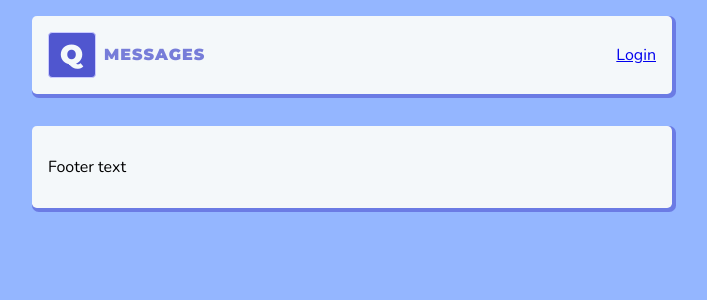
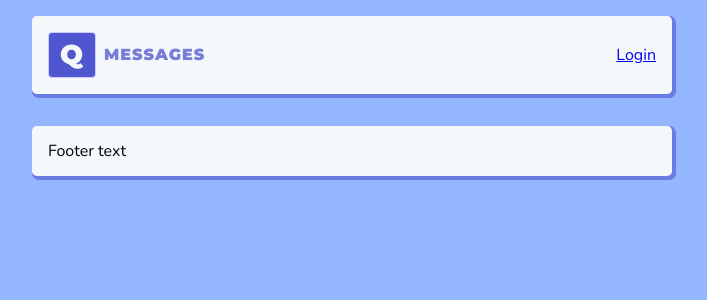
Before and after one commit to qvistdev09/q-messages, a Flask app: page / in a window 1280 px wide. Shown: the top 300 px of the page, without its empty margins (288-995 px from the left). Run offline with Flask 2, Linux system fonts and the light colour scheme; data that the repository does not hold is empty.

Commit message:
Style tweaks

```diff
--- a/static/reset.css
+++ b/static/reset.css
@@ -2,3 +2,7 @@ a {
   margin: 0;
   padding: 0;
 }
+
+p {
+  margin: 0;
+}
--- a/static/style.css
+++ b/static/style.css
@@ -100,3 +100,7 @@
 .gap-small {
   gap: 0.2rem;
 }
+
+.gap-medium {
+  gap: 1rem;
+}
--- a/templates/base.html
+++ b/templates/base.html
@@ -24,7 +24,7 @@
             {% endif %}
           </div>
         </header>
-        <main>
+        <main class="flex-column gap-medium">
           {% block content %}{% endblock %}
         </main>
         <footer class="card padded">
--- a/templates/macros.html
+++ b/templates/macros.html
@@ -1,11 +1,13 @@
 {% macro card(card_object, level) -%}
+  <div {% if level == 0 %}class="card"{% endif %}>
     <div style="padding-left:{{ level * 10 }}px;">
+      <p>{{ card_object.created_at }}</p>
       <p>{{ card_object.body }}</p>
-    <p>{{ level }}</p>
       {% if card_object.children %}
         {% for child in card_object.children %}
           {{ card(child, level + 1) }}
         {% endfor %}
       {% endif %}
     </div>
+  </div>
 {%- endmacro %}
```
Lines whose indentation alone changed are shown as unchanged.
